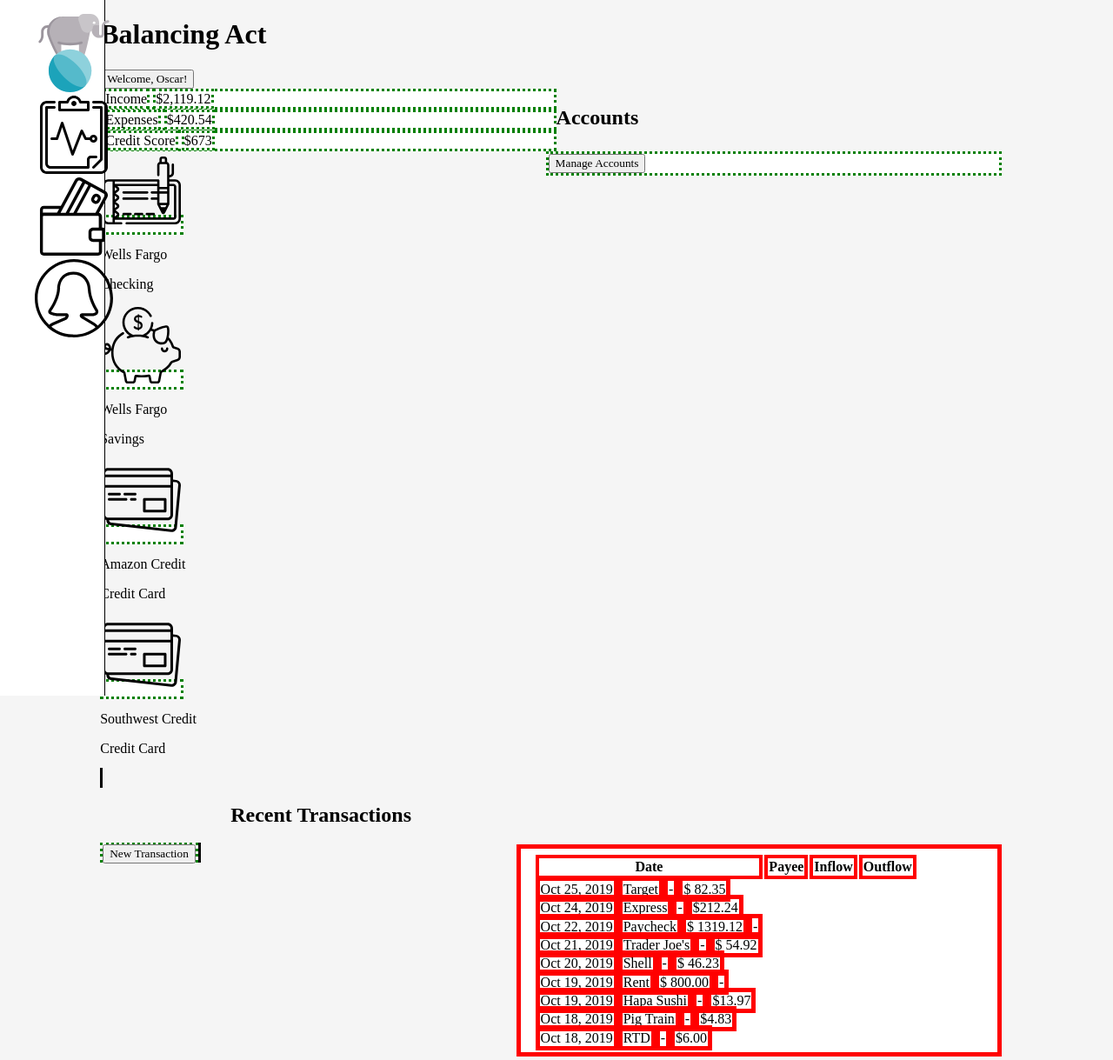
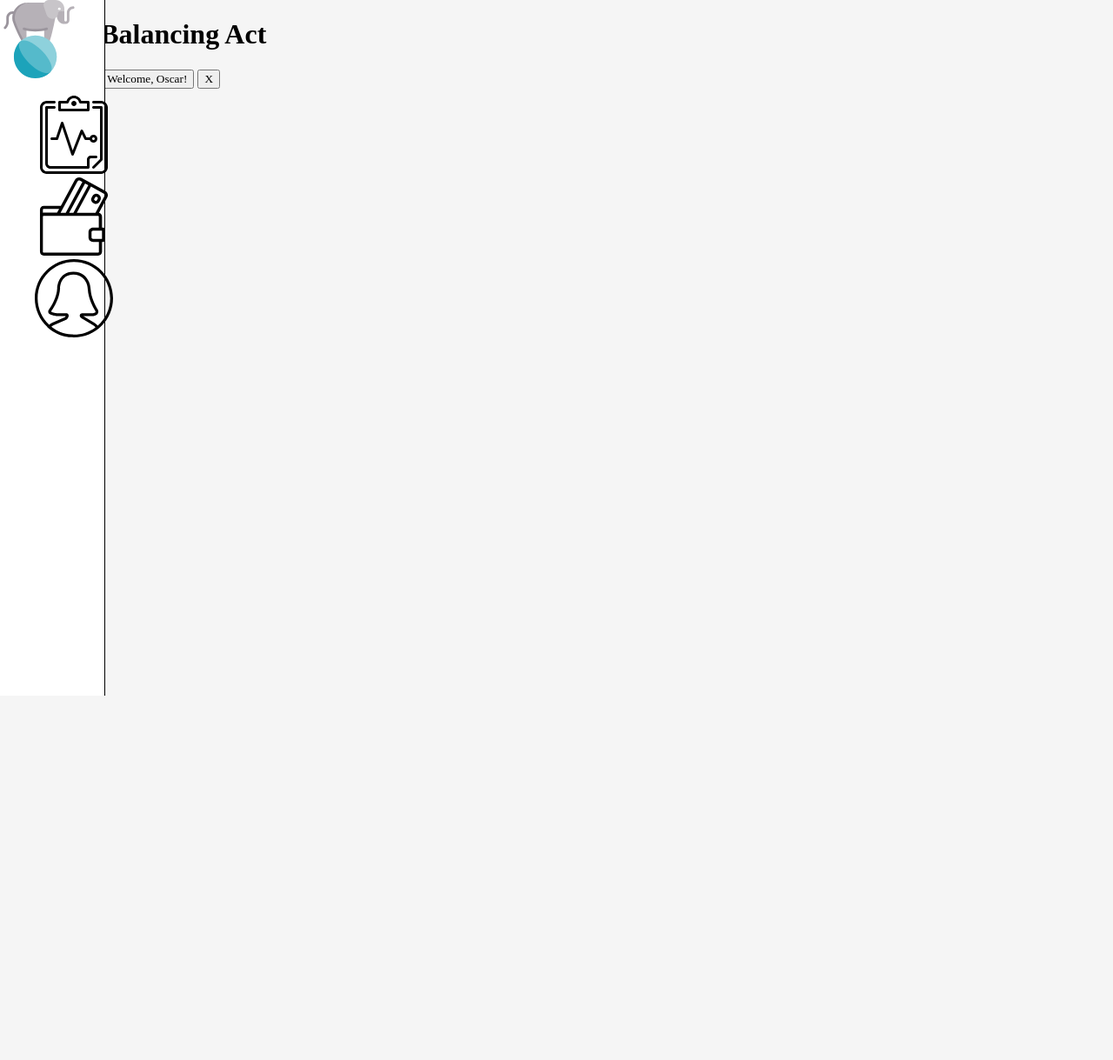
Before and after one commit to carflor/balancing-act, a plain HTML site: page index.html in a window 1280 px wide. Shown: the whole page at 87% size. After the commit the page ends 800 px from the top, so only its background shows below. Drawn offline with Linux system fonts and the light colour scheme; a web font is replaced by a local one.

Commit message:
Nav fix and Welcome Button Position Fix

```diff
--- a/index.html
+++ b/index.html
@@ -6,13 +6,12 @@
 <link href="styles.css" type="text/css" rel="stylesheet" />
 </head>
 <body>
+
 <!-- NAV SECTION BELOW -->
 <nav>
+<img id="logo" src="assets/images/elephant.svg" alt="elephant-logo" title="Main logo." />
 <ul>
-  <li class="navlogo" >
-  <img src="assets/images/elephant.svg" alt="elephant-logo" title="Main logo." />
-  </li>
-  <li>
+  <li class="nav-option">
   <img src="assets/images/dashboard.svg" alt="dashboard-icon" title="Dashboard icon." />
   </li>
   <li>
@@ -24,19 +23,24 @@
 </ul>
 </nav>
 
+  <!-- NAV SECTION ABOVE -->
 
-
-  <!-- NAV SECTION ABOVE -->
 <main>
   <h1>Balancing Act</h1>
-  <div class="welcome-sign">
+  <div>
    <button class="welcome-button">
      Welcome, Oscar!
     </button>
+    <button class="close-button">
+      X
+    </button>
   </div>
-  <section class="income expenses credit">
-      <section>Income</section>
-      <section>$2,119.12</section>
+
+
+
+  <!-- <section class="income expenses credit">
+      <p>Income</p>
+      <p>$2,119.12</p>
   </section>
   <section class="income expenses credit">
     <section>Expenses</section>
@@ -72,73 +76,75 @@
     <p>Southwest Credit</p>
     <p>Credit Card</p>
   </section>
-  </div>
+  </div>  -->
 
 
 
 
-<!-- THIS IS MY TABLE -->
+<!-- THIS IS MY TABLE
 <aside>
-<section">
+<section>
 <h2 class="bottom-h2">Recent Transactions</h2>
 <section class="right-tab">
   <button>New Transaction</button>
 </section>
 <section class="banking-table">
 <table>
+<tr>
   <th>Date</th>
   <th>Payee</th>
   <th>Inflow</th>
   <th>Outflow</th>
-  <tr class="table-item">
+  <tr>
   <td>Oct 25, 2019</td>
   <td>Target</td>
   <td>-</td>
+</tr>
   <td>$ 82.35</td>
   </tr>
-  <tr class="table-item">
+  <tr>
   <td>Oct 24, 2019</td>
   <td>Express</td>
   <td>-</td>
   <td>$212.24</td>
   </tr>
-  <tr class="table-item">
+  <tr>
   <td>Oct 22, 2019</td>
   <td>Paycheck</td>
   <td>$ 1319.12</td>
   <td>-</td>
   </tr>
-  <tr class="table-item">
+  <tr>
     <td>Oct 21, 2019</td>
     <td>Trader Joe's</td>
     <td>-</td>
     <td>$ 54.92</td>
   </tr>
-  <tr class="table-item">
+  <tr>
     <td>Oct 20, 2019</td>
     <td>Shell</td>
     <td>-</td>
     <td>$ 46.23</td>
   </tr>
-  <tr class="table-item">
+  <tr>
     <td>Oct 19, 2019</td>
     <td>Rent</td>
     <td>$ 800.00</td>
     <td>-</td>
   </tr>
-  <tr class="table-item">
+  <tr>
     <td>Oct 19, 2019</td>
     <td>Hapa Sushi</td>
     <td>-</td>
     <td>$13.97</td>
   </tr>
-  <tr class="table-item">
+  <tr>
     <td>Oct 18, 2019</td>
     <td>Pig Train</td>
     <td>-</td>
     <td>$4.83</td>
   </tr>
-  <tr class="table-item">
+  <tr>
     <td>Oct 18, 2019</td>
     <td>RTD</td>
     <td>-</td>
@@ -146,7 +152,7 @@
   </tr>
 </table>
 </section>
-</aside>
+</aside> -->
 
   <!-- THIS IS MY TABLE -->
 
```
